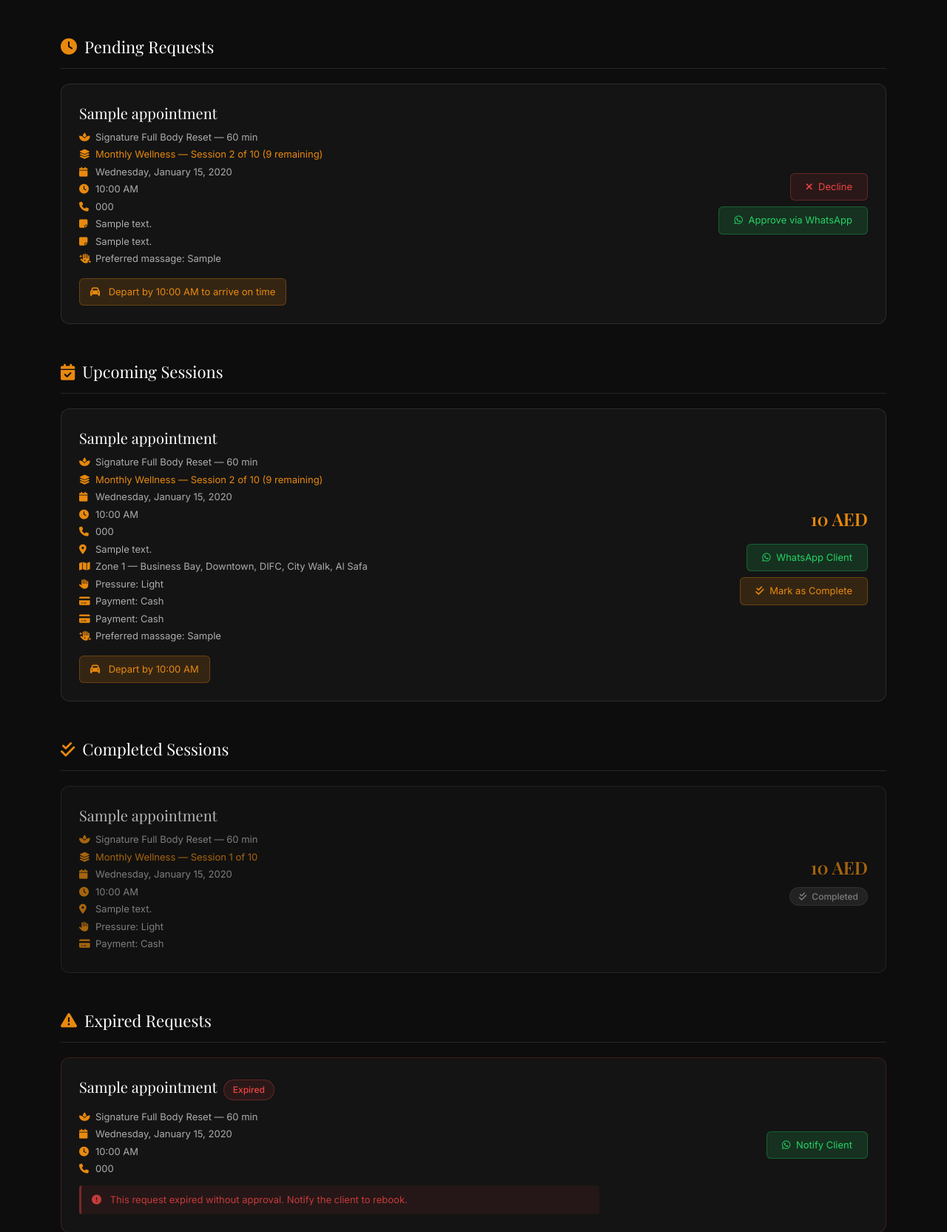
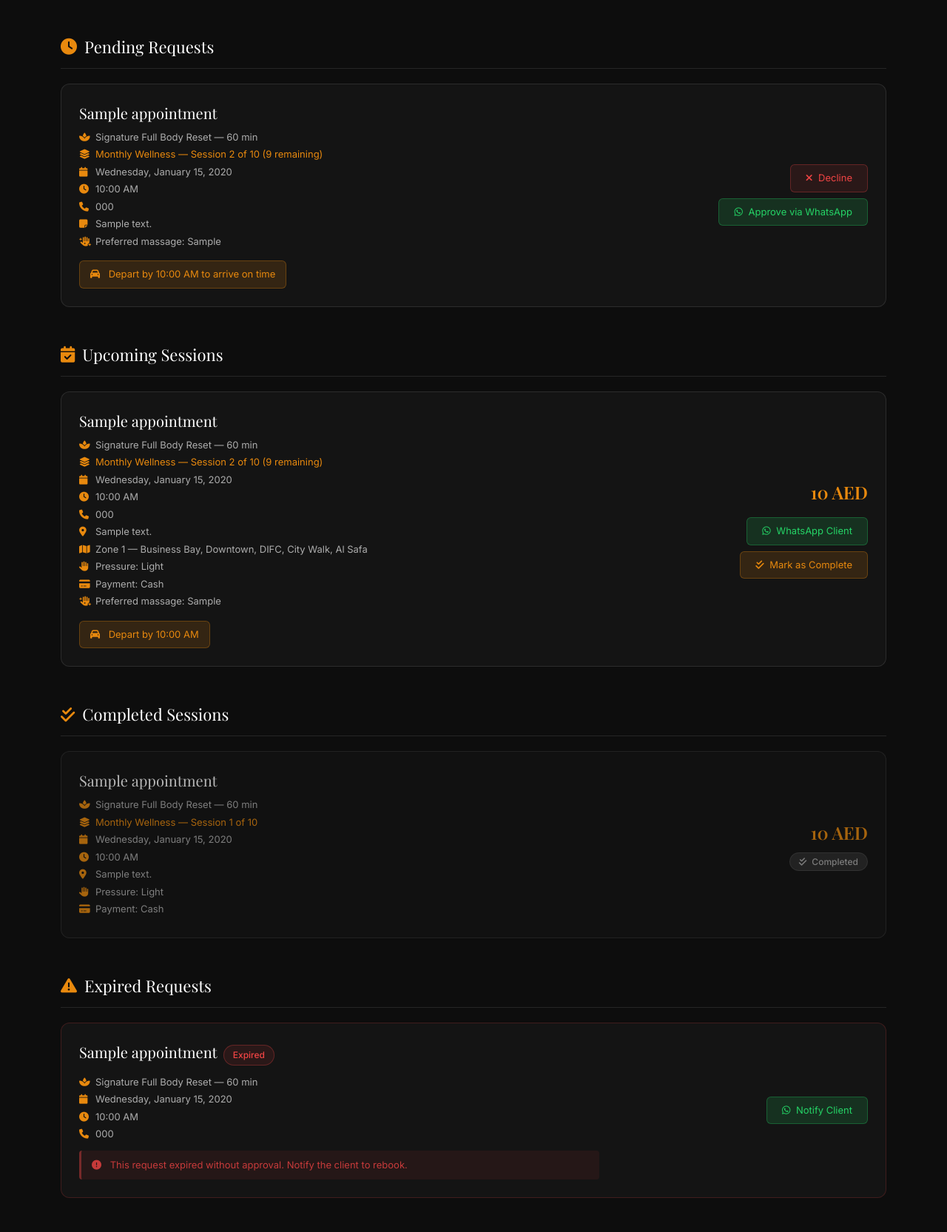
Before and after one commit to MarthaMuronji/rosette-booking, a Django app: template templates/bookings/masseuse.html in a window 1280 px wide. Shown: the part 875-2540 px from the top of the page at 74% size. Run offline with Django 5.2, Linux system fonts and the light colour scheme; tables that the repository leaves empty hold one stand-in row (values such as "Sample post"); the template is opened without the code that fills it: values that come from a table or form of the project are taken from there, most other values are stand-ins (such as "Sample title", 1, 10 or a date in 2020).

Commit message:
Fixed the errors

```diff
--- a/bookings/models.py
+++ b/bookings/models.py
@@ -82,7 +82,7 @@ class Appointment(models.Model):
         ('cash', 'Cash'),
         ('card', 'Card'),
     ]
-    preferred_service = models.CharField(max_length=20, blank=True)
+    preferred_service = models.CharField(max_length=50, blank=True)
 
     # Client details
     client_name = models.CharField(max_length=100)
--- a/templates/bookings/book_confirm.html
+++ b/templates/bookings/book_confirm.html
@@ -316,6 +316,7 @@
                 </div>
 
                 <!-- Total -->
+               {% if not is_package %}
 <div class="total-box">
     <div>
         <div class="total-label">Total Price</div>
@@ -325,6 +326,7 @@
     </div>
     <div class="total-amount" id="totalPrice">— AED</div>
 </div>
+{% endif %}
 
                 {% if is_package %}
     {% if appointment.client_package %}
--- a/templates/bookings/masseuse.html
+++ b/templates/bookings/masseuse.html
@@ -370,12 +370,6 @@
                         </div>
                         {% endif %}
 
-                        {% if apt.notes %}
-<div class="appointment-meta">
-    <i class="fas fa-sticky-note"></i>
-    {{ apt.notes }}
-</div>
-{% endif %}
 {% if apt.preferred_service %}
 <div class="appointment-meta">
     <i class="fas fa-hand-sparkles"></i>
@@ -478,12 +472,7 @@
                         </div>
                         {% endif %}
 
-                        {% if apt.payment_method %}
-<div class="appointment-meta">
-    <i class="fas fa-credit-card"></i>
-    Payment: {{ apt.get_payment_method_display }}
-</div>
-{% endif %}
+
 {% if apt.preferred_service %}
 <div class="appointment-meta">
     <i class="fas fa-hand-sparkles"></i>
```
Also changed, not shown: bookings/migrations/0008_alter_appointment_preferred_service.py (added). Lines whose indentation alone changed are shown as unchanged.
